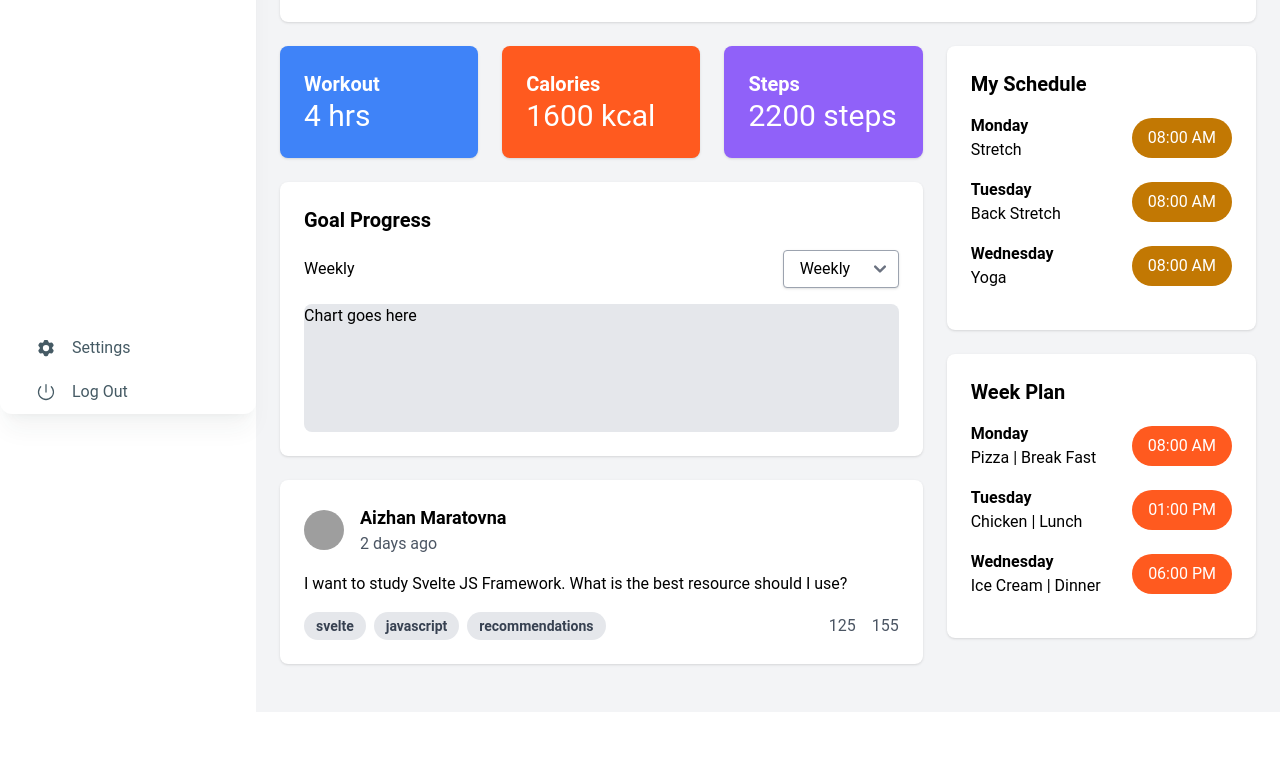
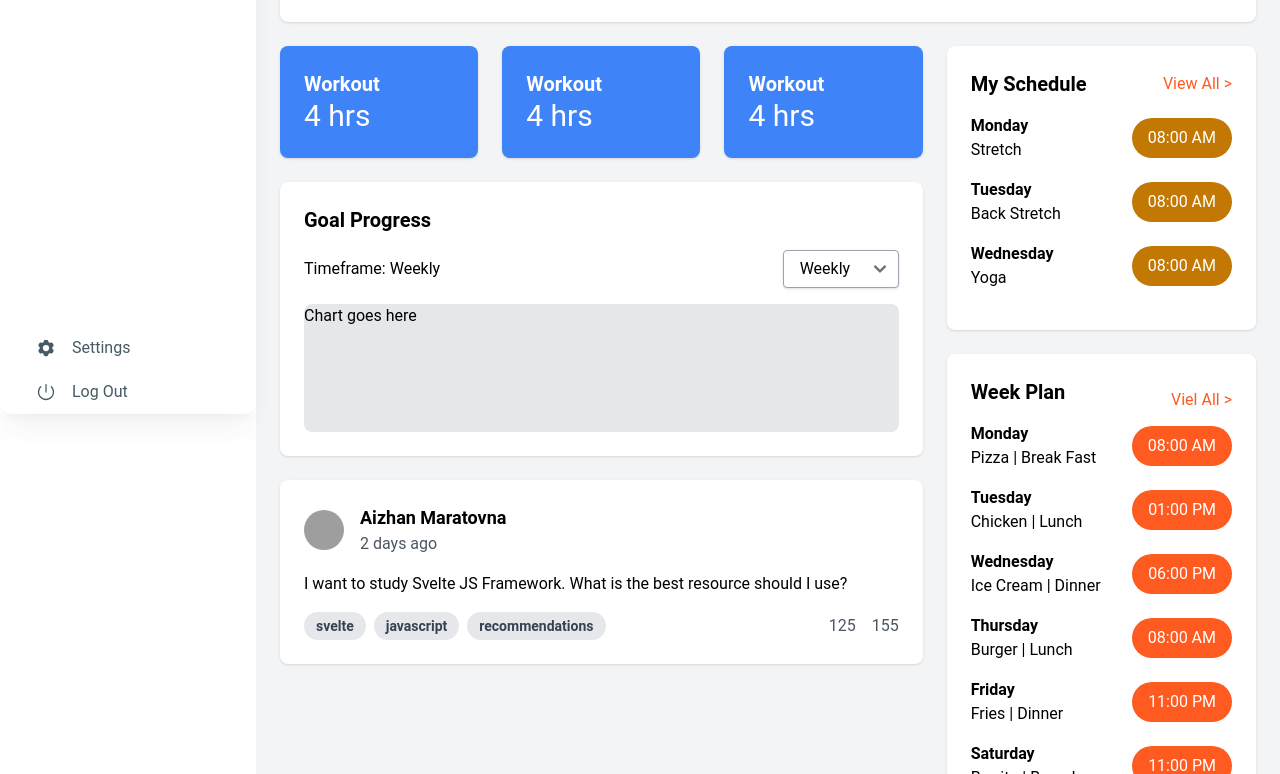
Before and after one commit to Kahepa/Fitness-and-Health-care-system, a React (Vite) app: page / in a window 1280 px wide. Shown: the part 386-1160 px from the top of the page. Before the commit the page ends 1098 px from the top, so only its background shows below. Built offline with nearby package versions, Linux system fonts and the light colour scheme; data requests are answered from the project's data file; grey boxes are pictures that could not be loaded.

Commit message:
setting up json server

```diff
--- a/package.json
+++ b/package.json
@@ -7,7 +7,8 @@
     "dev": "vite",
     "build": "vite build",
     "lint": "eslint . --ext js,jsx --report-unused-disable-directives --max-warnings 0",
-    "preview": "vite preview"
+    "preview": "vite preview",
+    "server": "json-server --watch src/db.json --port 5000"
   },
   "dependencies": {
     "@fortawesome/free-solid-svg-icons": "^6.5.2",
@@ -27,6 +28,7 @@
     "eslint-plugin-react": "^7.34.1",
     "eslint-plugin-react-hooks": "^4.6.0",
     "eslint-plugin-react-refresh": "^0.4.6",
+    "json-server": "^1.0.0-beta.0",
     "postcss": "^8.4.38",
     "tailwindcss": "^3.4.3",
     "vite": "^5.2.0"
--- a/src/components/Sidebar.jsx
+++ b/src/components/Sidebar.jsx
@@ -28,12 +28,10 @@ import {
 const Sidebar = () => {
   return (
     <Card className="h-screen max-w-[16rem] p-4 shadow-xl shadow-blue-gray-900/5">
-      <div>
+      <div className="flex justify-between items-center">
         <Typography variant="h5" color="blue-gray">
           Navbar
-          <ListItemPrefix>
-            <FontAwesomeIcon icon={faDumbbell} className="h-5 w-5 fill-current" />
-          </ListItemPrefix>
+          <FontAwesomeIcon icon={faDumbbell} className="h-5 w-5 fill-current" />
         </Typography>
       </div>
       <List>
--- /dev/null
+++ b/src/db.json
@@ -0,0 +1,183 @@
+{
+  "header": {
+    "title": "Fitness with also a heath life",
+    "description": "Lorem ipsum dolor sit amet, consectetur adipiscing elit, sed do eiusmod tempor incididunt ut labore et dolore magna aliqua.",
+    "image": "/path/to/your/image.jpg"
+  },
+  "statistics": [
+    {
+      "title": "Workout",
+      "value": "4 hrs",
+      "bgColor": "bg-blue-500"
+    },
+    {
+      "title": "Calories",
+      "value": "1600 kcal",
+      "bgColor": "bg-orange-500"
+    },
+    {
+      "title": "Steps",
+      "value": "2200 steps",
+      "bgColor": "bg-purple-500"
+    }
+  ],
+  "goalProgress": {
+    "title": "Goal Progress",
+    "timeframe": "Weekly",
+    "chartData": [
+      {
+        "day": "Mon",
+        "workout": 80,
+        "calories": 60,
+        "steps": 40
+      },
+      {
+        "day": "Tue",
+        "workout": 70,
+        "calories": 80,
+        "steps": 60
+      },
+      {
+        "day": "Wed",
+        "workout": 90,
+        "calories": 50,
+        "steps": 70
+      },
+      {
+        "day": "Thu",
+        "workout": 100,
+        "calories": 70,
+        "steps": 80
+      },
+      {
+        "day": "Fri",
+        "workout": 60,
+        "calories": 90,
+        "steps": 50
+      },
+      {
+        "day": "Sat",
+        "workout": 50,
+        "calories": 100,
+        "steps": 90
+      },
+      {
+        "day": "Sun",
+        "workout": 40,
+        "calories": 80,
+        "steps": 60
+      }
+    ]
+  },
+  "schedule": {
+    "title": "My Schedule",
+    "events": [
+      {
+        "day": "Monday",
+        "activity": "Stretch",
+        "time": "08:00 AM",
+        "color": "bg-yellow-500"
+      },
+      {
+        "day": "Tuesday",
+        "activity": "Back Stretch",
+        "time": "08:00 AM",
+        "color": "bg-yellow-500"
+      },
+      {
+        "day": "Wednesday",
+        "activity": "Yoga",
+        "time": "08:00 AM",
+        "color": "bg-yellow-500"
+      }
+    ]
+  },
+  "weekPlan": {
+    "title": "Week Plan",
+    "meals": [
+      {
+        "day": "Monday",
+        "menu": "Pizza | Break Fast",
+        "time": "08:00 AM",
+        "color": "bg-orange-500"
+      },
+      {
+        "day": "Tuesday",
+        "menu": "Chicken | Lunch",
+        "time": "01:00 PM",
+        "color": "bg-orange-500"
+      },
+      {
+        "day": "Wednesday",
+        "menu": "Ice Cream | Dinner",
+        "time": "06:00 PM",
+        "color": "bg-orange-500"
+      },
+      {
+        "day": "Thursday",
+        "menu": "Burger | Lunch",
+        "time": "08:00 AM",
+        "color": "bg-orange-500"
+      },
+      {
+        "day": "Friday",
+        "menu": "Fries | Dinner",
+        "time": "11:00 PM",
+        "color": "bg-orange-500"
+      },
+      {
+        "day": "Saturday",
+        "menu": "Burrito | Brunch",
+        "time": "11:00 PM",
+        "color": "bg-orange-500"
+      },
+      {
+        "day": "Sunday",
+        "menu": "Egg & Bacon | Break Fast",
+        "time": "08:00 AM",
+        "color": "bg-orange-500"
+      }
+    ]
+  },
+  "posts": [
+    {
+      "author": {
+        "name": "Aizhan Maratovna",
+        "avatar": "/path/to/avatar.jpg",
+        "date": "2 days ago"
+      },
+      "content": "I want to study Svelte JS Framework. What is the best resource should I use?",
+      "tags": ["svelte", "javascript", "recommendations"],
+      "stats": {
+        "views": 125,
+        "likes": 155
+      }
+    },
+    {
+      "author": {
+        "name": "Aizhan Maratovna",
+        "avatar": "/path/to/avatar.jpg",
+        "date": "2 days ago"
+      },
+      "content": "I want to study Svelte JS Framework. What is the best resource should I use?",
+      "tags": ["svelte", "javascript", "recommendations"],
+      "stats": {
+        "views": 125,
+        "likes": 155
+      }
+    },
+    {
+      "author": {
+        "name": "Aizhan Maratovna",
+        "avatar": "/path/to/avatar.jpg",
+        "date": "2 days ago"
+      },
+      "content": "I want to study Svelte JS Framework. What is the best resource should I use?",
+      "tags": ["svelte", "javascript", "recommendations"],
+      "stats": {
+        "views": 125,
+        "likes": 155
+      }
+    }
+  ]
+}
--- a/src/pages/Overview.jsx
+++ b/src/pages/Overview.jsx
@@ -1,6 +1,45 @@
 import React from 'react'
+import { useState, useEffect } from 'react'
 
 const Overview = () => {
+    const [data, setData] = useState(null)
+    const [loading, setLoading] = useState(true)
+
+    useEffect(() =>{
+        const fetchData = async () => {
+            try{
+                const [headerRes, statisticsRes, goalProgressRes, scheduleRes, weekPlanRes, postsRes] = await Promise.all([
+                    fetch('http://localhost:5000/header'),
+                    fetch('http://localhost:5000/statistics'),
+                    fetch('http://localhost:5000/goalProgress'),
+                    fetch('http://localhost:5000/schedule'),
+                    fetch('http://localhost:5000/weekPlan'),
+                    fetch('http://localhost:5000/posts')
+                ]);
+
+                const header = await headerRes.json();
+                const statistics = await statisticsRes.json();
+                const goalProgress = await goalProgressRes.json();
+                const schedule = await scheduleRes.json();
+                const weekPlan = await weekPlanRes.json();
+                const posts = await postsRes.json();
+
+                setData({ header, statistics, goalProgress, schedule, weekPlan, posts });
+                setLoading(false);
+
+            }catch(error){
+                console.error('Error fetching data:', error);
+                setLoading(false);
+            }
+        }
+
+        fetchData();
+    },[]);
+
+  if (loading) {
+    return <div>Loading...</div>;
+  }
+
   return (
   <>
     <div className="min-h-screen bg-gray-100 p-6">
@@ -8,9 +47,9 @@ const Overview = () => {
         {/* Header Section */}
         <div className="bg-white rounded-lg shadow p-6 mb-6 flex flex-col md:flex-row items-center">
           <div className="md:w-2/3">
-            <h1 className="text-3xl font-bold mb-2">Fitness with also a heath life</h1>
+            <h1 className="text-3xl font-bold mb-2">{data.header.title}</h1>
             <p className="text-gray-600">
-              Lorem ipsum dolor sit amet, consectetur adipiscing elit, sed do eiusmod tempor incididunt ut labore et dolore magna aliqua.
+            {data.header.description}
             </p>
           </div>
           <div className="md:w-1/3">
@@ -24,25 +63,19 @@ const Overview = () => {
           <div className="lg:col-span-2">
             {/* Statistics Cards */}
             <div className="grid grid-cols-1 md:grid-cols-3 gap-6 mb-6">
-              <div className="bg-blue-500 text-white rounded-lg shadow p-6">
+                {data.statistics.map((stat, index) => (
+              <div key={index} className="bg-blue-500 text-white rounded-lg shadow p-6">
                 <h2 className="text-xl font-bold">Workout</h2>
                 <p className="text-3xl">4 hrs</p>
               </div>
-              <div className="bg-orange-500 text-white rounded-lg shadow p-6">
-                <h2 className="text-xl font-bold">Calories</h2>
-                <p className="text-3xl">1600 kcal</p>
-              </div>
-              <div className="bg-purple-500 text-white rounded-lg shadow p-6">
-                <h2 className="text-xl font-bold">Steps</h2>
-                <p className="text-3xl">2200 steps</p>
-              </div>
+              ))}
             </div>
 
             {/* Goal Progress */}
             <div className="bg-white rounded-lg shadow p-6 mb-6">
-              <h2 className="text-xl font-bold mb-4">Goal Progress</h2>
+              <h2 className="text-xl font-bold mb-4">{data.goalProgress.title}</h2>
               <div className="flex justify-between items-center mb-4">
-                <p>Weekly</p>
+                <p>Timeframe: {data.goalProgress.timeframe}</p>
                 <div className="relative">
                   <select className="block appearance-none w-full bg-white border border-gray-400 hover:border-gray-500 px-4 py-2 pr-8 rounded shadow leading-tight focus:outline-none focus:shadow-outline">
                     <option>Weekly</option>
@@ -84,58 +117,44 @@ const Overview = () => {
           <div className="lg:col-span-1">
             {/* My Schedule */}
             <div className="bg-white rounded-lg shadow p-6 mb-6">
-              <h2 className="text-xl font-bold mb-4">My Schedule</h2>
+              <div className="flex justify-between items-center mb-4">
+                <h2 className="text-xl font-bold">{data.schedule.title}</h2>
+                <a href="/schedule" className="text-orange-500 hover:text-orange-700">
+                  View All &gt;
+                </a>
+              </div>
                 <ul>
-                <li className="flex justify-between items-center mb-4">
+                {data.schedule.events.map((event, index) => (
+                    <li key={index} className="flex justify-between items-center mb-4">
                     <div>
-                    <h3 className="font-bold">Monday</h3>
-                    <p>Stretch</p>
+                        <h3 className="font-bold">{event.day}</h3>
+                        <p>{event.activity}</p>
                     </div>
-                  <span className="bg-yellow-500 text-white rounded-full px-4 py-2">08:00 AM</span>
+                    <span className="bg-yellow-500 text-white rounded-full px-4 py-2">{event.time}</span>
                     </li>
-                <li className="flex justify-between items-center mb-4">
-                  <div>
-                    <h3 className="font-bold">Tuesday</h3>
-                    <p>Back Stretch</p>
-                  </div>
-                  <span className="bg-yellow-500 text-white rounded-full px-4 py-2">08:00 AM</span>
-                </li>
-                <li className="flex justify-between items-center mb-4">
-                  <div>
-                    <h3 className="font-bold">Wednesday</h3>
-                    <p>Yoga</p>
-                  </div>
-                  <span className="bg-yellow-500 text-white rounded-full px-4 py-2">08:00 AM</span>
-                </li>
+                ))}
                 </ul>
             </div>
 
             {/* Week Plan */}
             <div className="bg-white rounded-lg shadow p-6">
-              <h2 className="text-xl font-bold mb-4">Week Plan</h2>
+              <div className="flex justify-between items-center">
+                <h2 className="text-xl font-bold mb-4">{data.weekPlan.title}</h2>
+                <a className="text-orange-500 hover:text-orange-700">
+                    Viel All &gt;
+                </a>
+              </div>
+              { data.weekPlan.meals.map((meal, index) => (
                 <ul>
-                <li className="flex justify-between items-center mb-4">
+                <li key={index} className="flex justify-between items-center mb-4">
                   <div>
-                    <h3 className="font-bold">Monday</h3>
-                    <p>Pizza | Break Fast</p>
+                    <h3 className="font-bold">{meal.day}</h3>
+                    <p>{meal.menu}</p>
                   </div>
-                  <span className="bg-orange-500 text-white rounded-full px-4 py-2">08:00 AM</span>
-                </li>
-                <li className="flex justify-between items-center mb-4">
-                  <div>
-                    <h3 className="font-bold">Tuesday</h3>
-                    <p>Chicken | Lunch</p>
-                  </div>
-                  <span className="bg-orange-500 text-white rounded-full px-4 py-2">01:00 PM</span>
-                </li>
-                <li className="flex justify-between items-center mb-4">
-                  <div>
-                    <h3 className="font-bold">Wednesday</h3>
-                    <p>Ice Cream | Dinner</p>
-                  </div>
-                  <span className="bg-orange-500 text-white rounded-full px-4 py-2">06:00 PM</span>
+                  <span className="bg-orange-500 text-white rounded-full px-4 py-2">{meal.time}</span>
                 </li>
               </ul>
+              )) }
             </div>
           </div>
         </div>
```
Also changed, not shown: 1 other file (tests, documents, lock files or other folders). Lines whose indentation alone changed are shown as unchanged.
